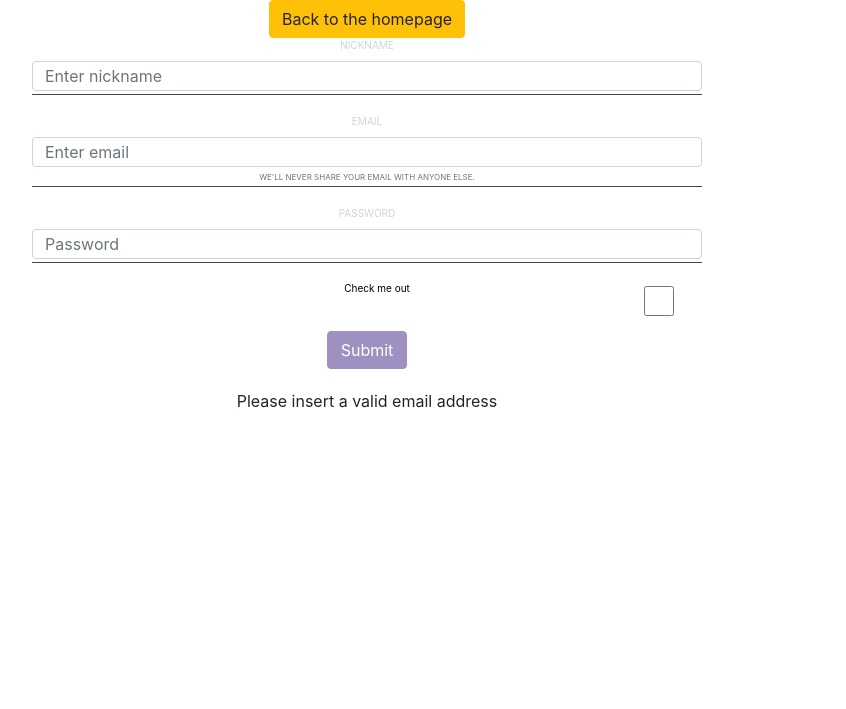
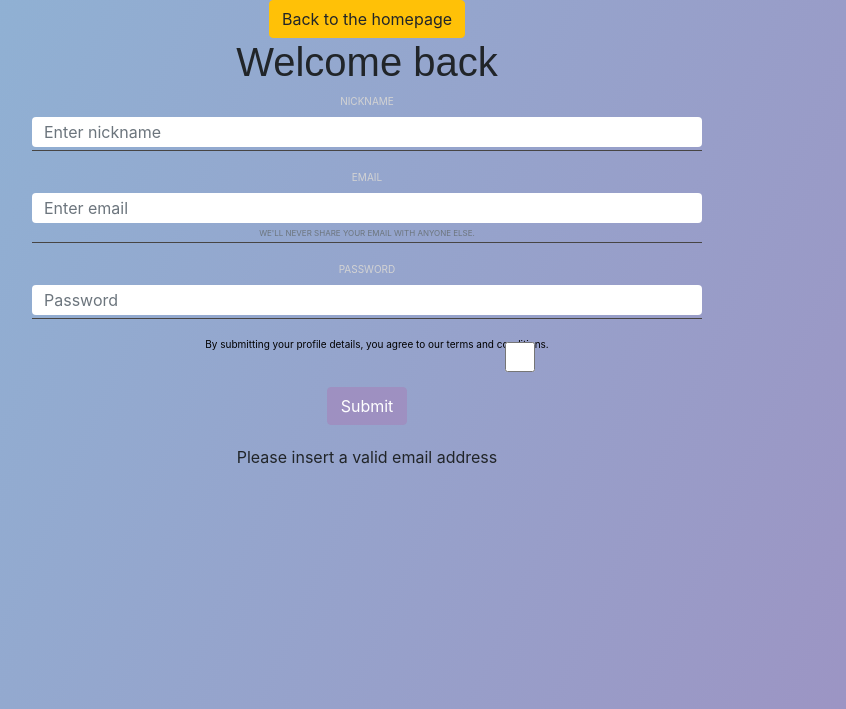
Before and after one commit to M1nj/chatroom, a PHP site: page /register.php in a window 1280 px wide. Shown: the top 709 px of the page, without its empty margins (273-1119 px from the left). Run offline with PHP 8.4, Linux system fonts and the light colour scheme; some libraries are stand-ins or nearby versions.

Commit message:
Debug alert body background

```diff
--- a/CSS/style.css
+++ b/CSS/style.css
@@ -16,7 +16,7 @@
     width: 10%;
 }
 
-body.fond{
+body.fond, body.swal2-shown, body{
     background: linear-gradient(114deg, #8db7d7, #9e90c1);
 }
 
@@ -106,6 +106,10 @@
     color: black;
     font-size: 10px;
     height: 30px;
+}
+
+.form-control{
+    border:none;
 
 }
 
--- a/register.php
+++ b/register.php
@@ -103,12 +103,12 @@
 
 
 <!DOCTYPE html>
-
 <div class="container">
     <a href="index.php"><button class="btn btn-warning">Back to the homepage</button></a>
 </div>
 
     <div class="container">
+    <h1 class="title">Welcome back</h1>
         <form class="form register" method="post" action="register.php">
   <div class="form-group">
     <label for="exampleInputEmail1">Nickname</label>
@@ -125,7 +125,7 @@
   </div>
   <div class="form-check">
     <input type="checkbox" class="form-check-input" id="exampleCheck1">
-    <label class="form-check-label" for="exampleCheck1">Check me out</label>
+    <label class="form-check-label" for="exampleCheck1">By submitting your profile details, you agree to our terms and conditions.</label>
   </div>
   <button type="submit" class="btn btn-primary">Submit</button>
 </form>
```
Also changed, not shown: index.php (+4 -4 lines).
